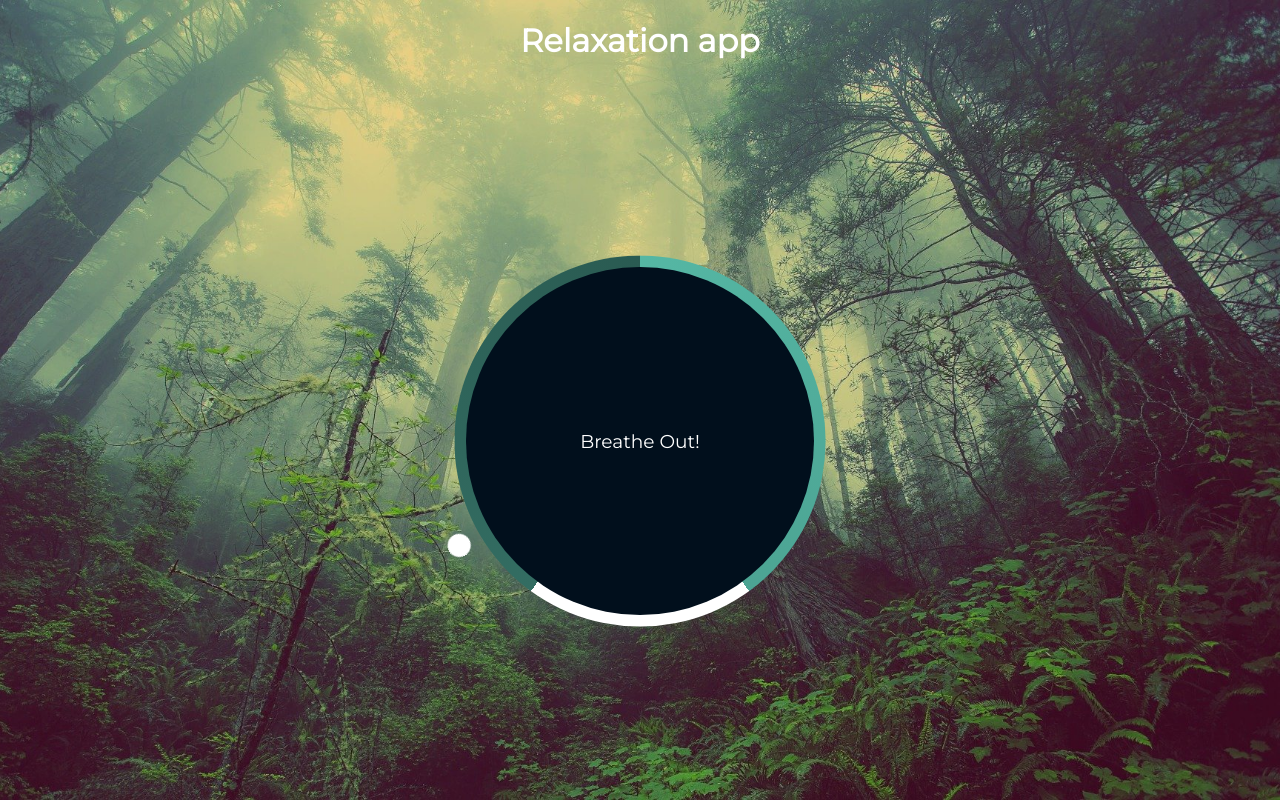
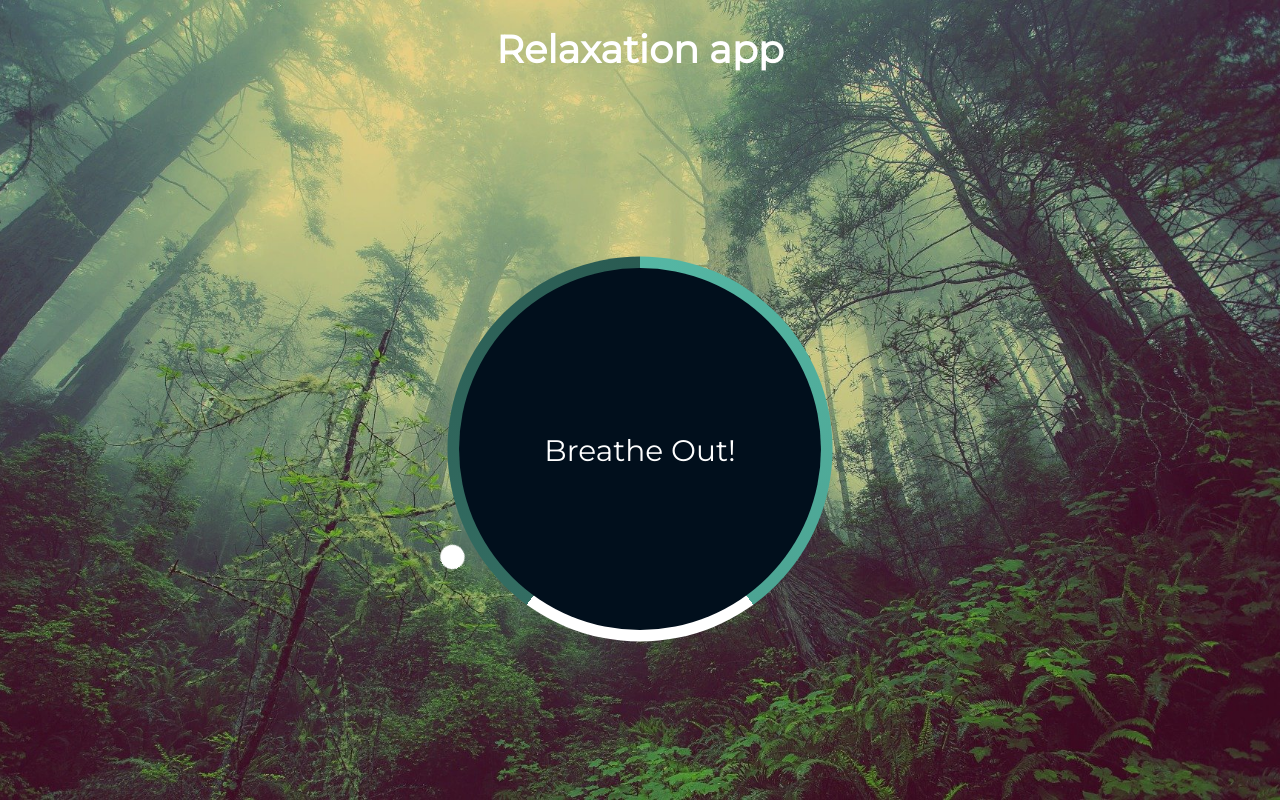
Before and after one commit to robZuk/Relaxing-app, a plain HTML site: page index.html in a window 1280 px wide. Drawn offline with Linux system fonts and the light colour scheme.

Commit message:
add @media

```diff
--- a/style.css
+++ b/style.css
@@ -17,13 +17,19 @@ body {
   margin: 0;
 }
 
+h1 {
+  font-size: 3vw;
+}
+p {
+  font-size: 2vw;
+}
 .container {
   display: flex;
   align-items: center;
   justify-content: center;
   margin: auto;
-  height: 300px;
-  width: 300px;
+  height: calc(15vh + 15vw);
+  width: calc(15vh + 15vw);
   position: relative;
   transform: scale(1);
 }
@@ -48,29 +54,29 @@ body {
     #336d62 60%,
     #2a5b52 100%
   );
-  height: 320px;
-  width: 320px;
+  height: calc(16vh + 16vw);
+  width: calc(16vh + 16vw);
   z-index: -2;
   border-radius: 50%;
   position: absolute;
-  top: -10px;
-  left: -10px;
+  top: calc(-0.5vh - 0.5vw);
+  left: calc(-0.5vh - 0.5vw);
 }
 
 .pointer {
   background-color: #fff;
   border-radius: 50%;
-  height: 20px;
-  width: 20px;
+  height: calc(1vh + 1vw);
+  width: calc(1vh + 1vw);
   display: block;
 }
 
 .pointer-container {
   position: absolute;
-  top: -40px;
-  left: 140px;
-  width: 20px;
-  height: 190px;
+  top: calc(-2vh - 2vw);
+  left: calc(7vh + 7vw);
+  width: calc(1vh + 1vw);
+  height: calc(9.5vh + 9.5vw);
   animation: rotate 7.5s linear forwards infinite;
   transform-origin: bottom center;
 }
@@ -112,3 +118,31 @@ body {
     transform: scale(1);
   }
 }
+
+@media (orientation: portrait) {
+  h1 {
+    margin-top: 10vh;
+    font-size: 3vh;
+  }
+  p {
+    font-size: 2vh;
+  }
+  .container {
+    height: calc(18.75vh + 18.75vw);
+    width: calc(18.75vh + 18.75vw);
+  }
+
+  .gradient-circle {
+    height: calc(20vh + 20vw);
+    width: calc(20vh + 20vw);
+    top: calc(-0.625vh - 0.625vw);
+    left: calc(-0.625vh - 0.6255vw);
+  }
+
+  .pointer-container {
+    top: calc(-2.5vh - 2.5vw);
+    left: calc(8.75vh + 8.75vw);
+    width: calc(1.25vh + 1.25vw);
+    height: calc(11.875vh + 11.875vw);
+  }
+}
```
Also changed, not shown: 1 other file.
